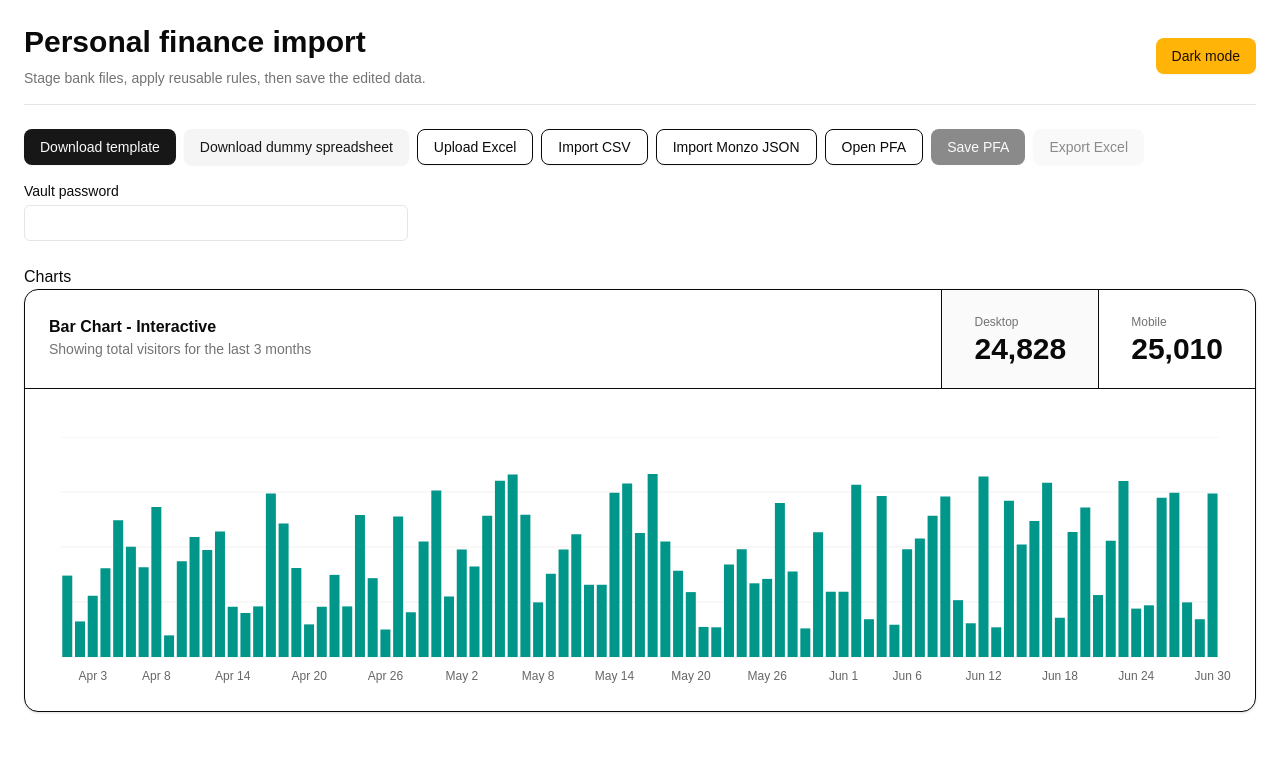
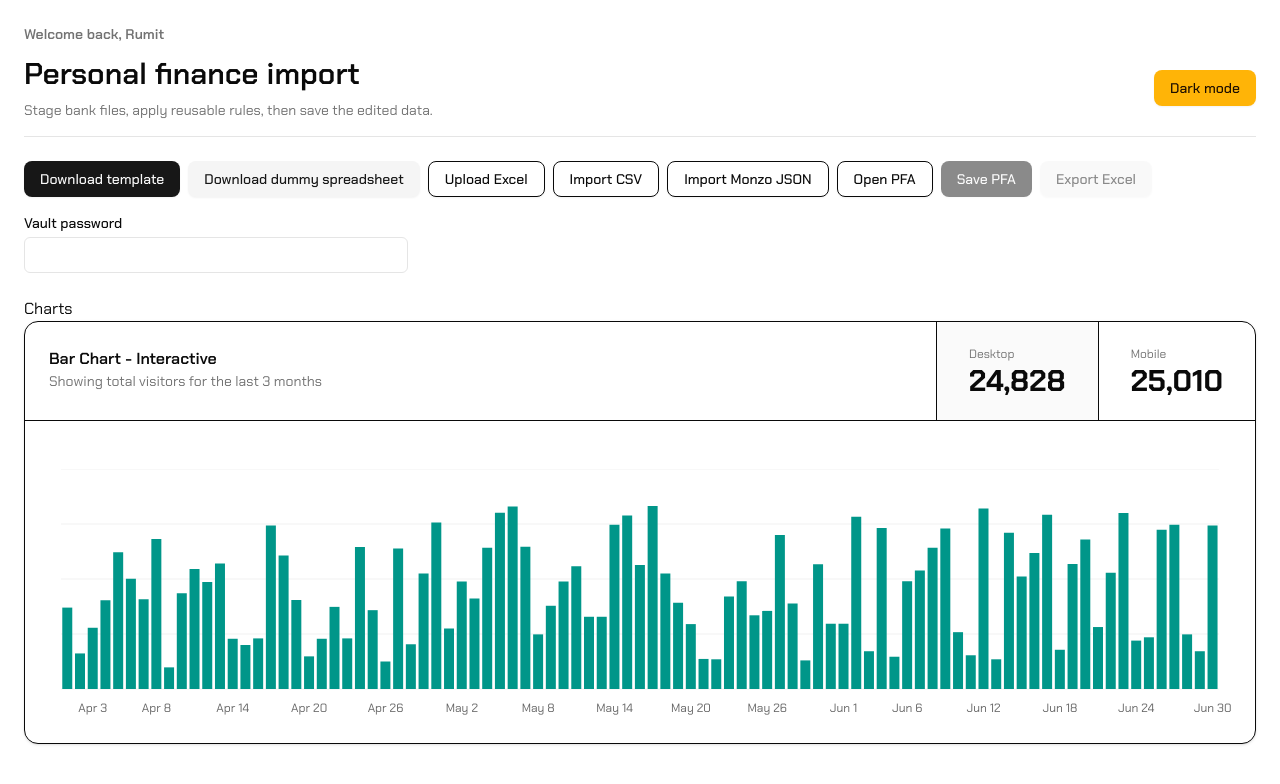
Before and after one commit to Rumit-Mehta/personal-finance-app, a React (Vite) app: page / in a window 1280 px wide. Shown: the top 784 px of the page. Built offline with nearby package versions, Linux system fonts and the light colour scheme.

Commit message:
docs: add project documentation and data flow diagrams; update README and global styles

```diff
--- a/src/App.jsx
+++ b/src/App.jsx
@@ -466,6 +466,9 @@ function App() {
 
   return (
     <main>
+      <p className="mb-3 text-sm font-semibold text-muted-foreground">
+        Welcome back, Rumit
+      </p>
       <div className="mb-6 flex flex-wrap items-center justify-between gap-3 border-b border-border pb-4">
         <div>
           <h1 className="text-3xl font-semibold tracking-normal">
--- a/src/styles/global.css
+++ b/src/styles/global.css
@@ -1,3 +1,4 @@
+@import url("https://fonts.googleapis.com/css2?family=Chakra+Petch:wght@400;500;600;700&display=swap");
 @import "tailwindcss";
 @import "tw-animate-css";
 
@@ -89,7 +90,7 @@ body {
   background: var(--background);
   color: var(--foreground);
   margin: 0;
-  font-family: Arial, sans-serif;
+  font-family: "Chakra Petch", Arial, sans-serif;
   transition:
     background-color 160ms ease,
     color 160ms ease;
```
Also changed, not shown: 3 other files (tests, documents, lock files or other folders).
